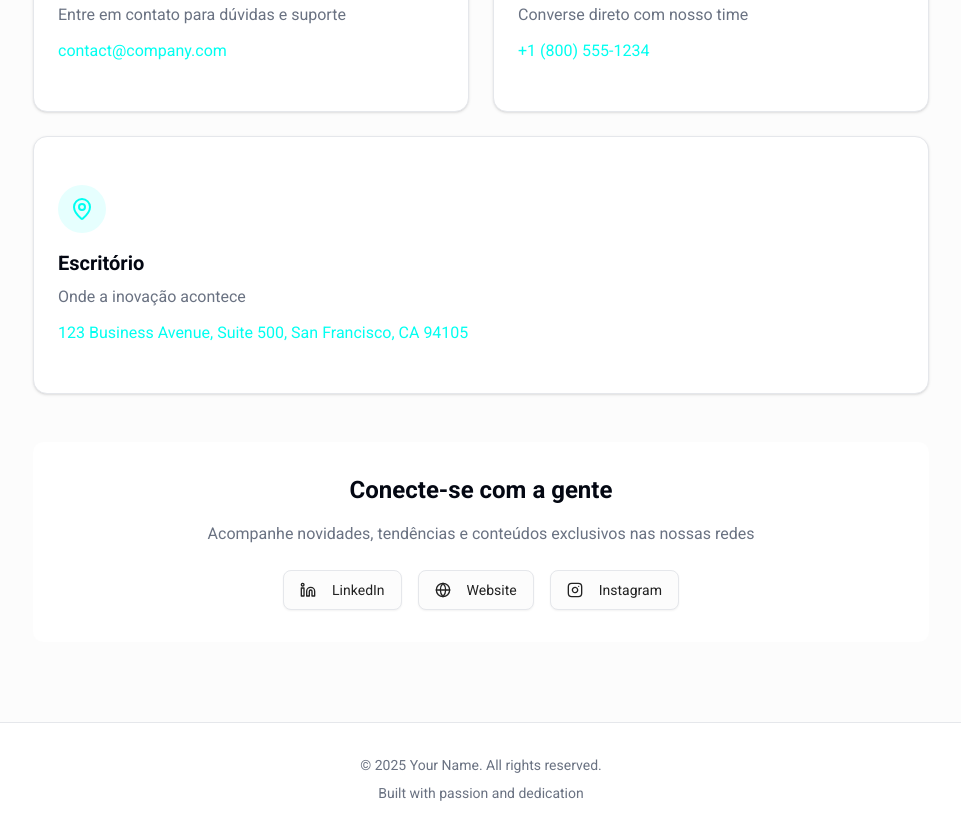
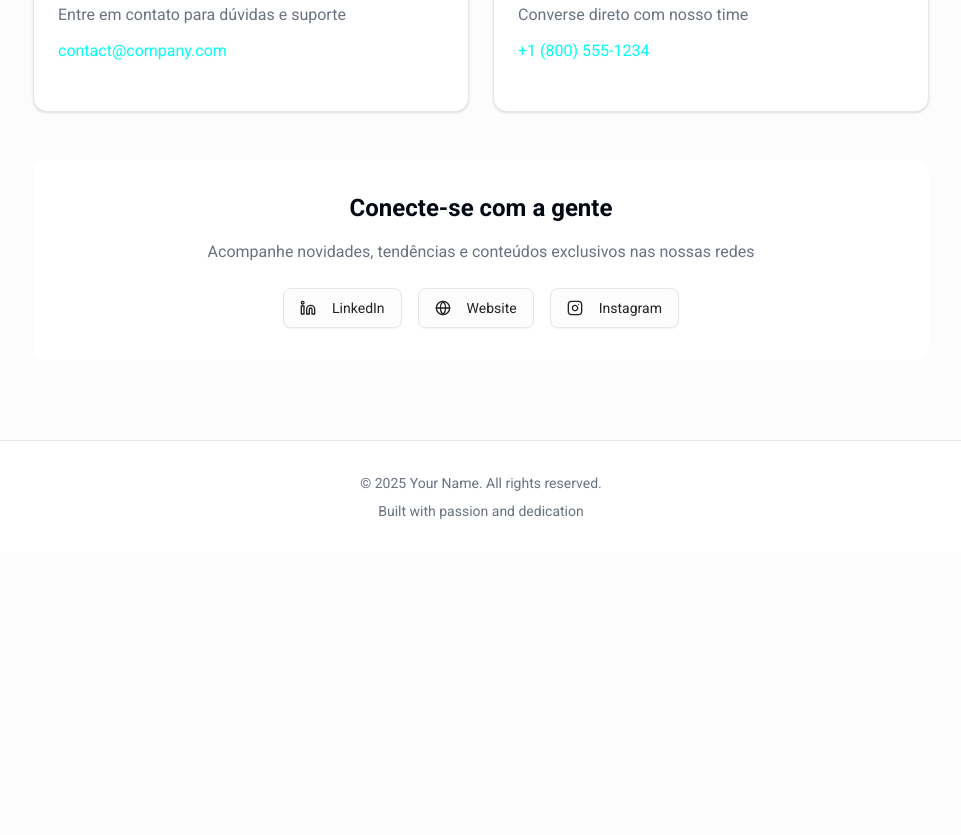
Before and after one commit to Cerasos/cerasos-frontend, a Next.js app: page / in a window 1280 px wide. Shown: the part 1960-2795 px from the top of the page, without its empty margins (159-1120 px from the left). After the commit the page ends 2513 px from the top, so only its background shows below. Built offline with nearby package versions, Linux system fonts and the light colour scheme.

Commit message:
fix: Remove address sub-section

```diff
--- a/src/components/contact-section/index.tsx
+++ b/src/components/contact-section/index.tsx
@@ -2,7 +2,7 @@ import React from "react";
 
 import { Card, CardContent } from "@/components/ui/card";
 import { Button } from "@/components/ui/button";
-import { Mail, Phone, MapPin, Linkedin, Globe, Instagram } from "lucide-react";
+import { Mail, Phone, Linkedin, Globe, Instagram } from "lucide-react";
 
 const ContactSection = () => {
   return (
@@ -58,26 +58,6 @@ const ContactSection = () => {
               </a>
             </CardContent>
           </Card>
-
-          <Card className="border-border bg-card md:col-span-2">
-            <CardContent className="p-6">
-              <div className="mb-4 flex h-12 w-12 items-center justify-center rounded-full bg-primary/10">
-                <MapPin className="h-6 w-6 text-primary" />
-              </div>
-              <h3 className="mb-2 text-xl font-bold text-card-foreground">
-                Escritório
-              </h3>
-              <p className="mb-3 text-muted-foreground">
-                Onde a inovação acontece
-              </p>
-              <a
-                href="tel:+18005551234"
-                className="text-primary hover:text-primary/80 transition-colors"
-              >
-                123 Business Avenue, Suite 500, San Francisco, CA 94105
-              </a>
-            </CardContent>
-          </Card>
         </div>
 
         <div className="mt-12 rounded-lg bg-card p-8 text-center">
```
